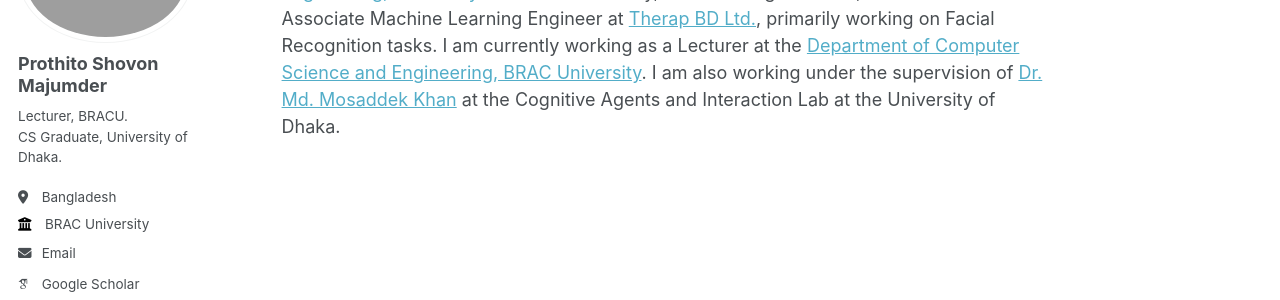
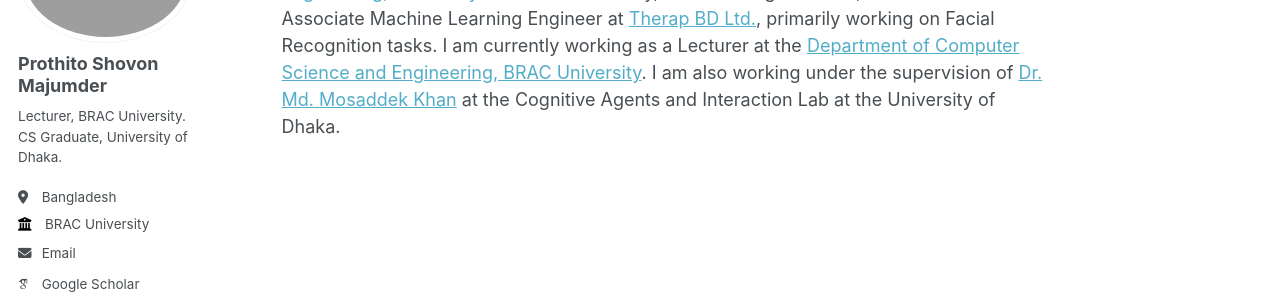
Before and after one commit to prothitoshovon/prothitoshovon.github.io, a Jekyll site: the page built from _pages/about.md, in a window 1280 px wide. Shown: the part 197-497 px from the top of the page. Built offline with Jekyll 4.4.1, drawn with Linux system fonts in a browser that asks for light colours; some web fonts are replaced.

Commit message:
homepage update

```diff
--- a/_config.yml
+++ b/_config.yml
@@ -24,7 +24,7 @@
   avatar           : "profile.jpg"
   name             : "Prothito Shovon Majumder"
   pronouns         : # example: "she/her"
-  bio              : "Lecturer, BRACU.<br>CS Graduate, University of Dhaka."
+  bio              : "Lecturer, BRAC University.<br>CS Graduate, University of Dhaka."
   location         : "Bangladesh"
   employer         : "BRAC University"
   uri              : # URL
```
